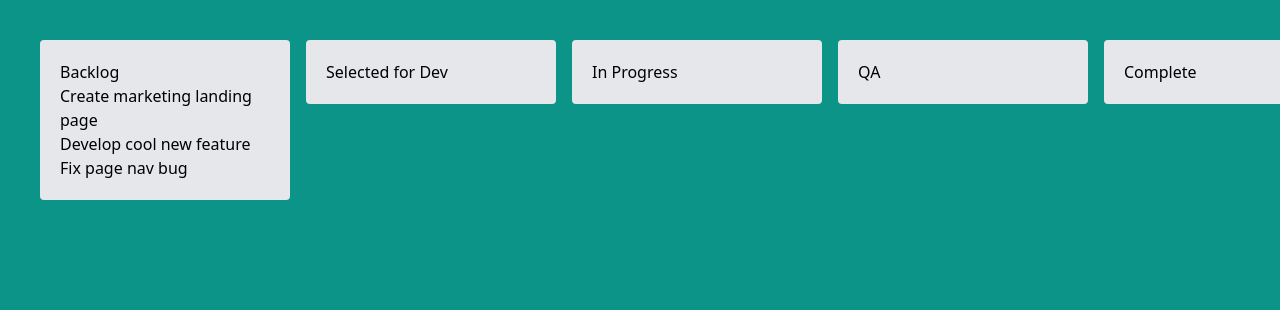
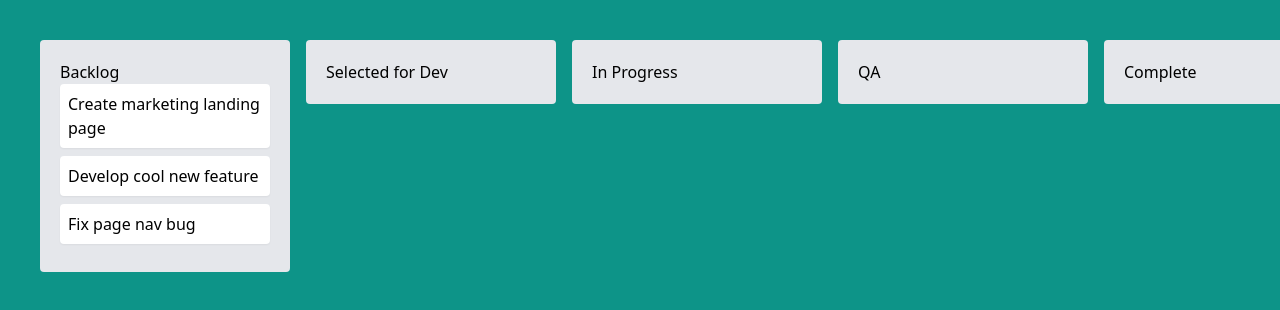
Before and after one commit to memotux/portfolio-dnd-board, a Nuxt app: page / in a window 1280 px wide. Shown: the top 310 px of the page. Built offline with nearby package versions, Linux system fonts and the light colour scheme.

Commit message:
add: DnDBoardTask component

```diff
--- a/components/DnDBoard.vue
+++ b/components/DnDBoard.vue
@@ -38,7 +38,7 @@ const columns = ref<Column[]>([
       <header>
         {{ col.title }}
       </header>
-      <p v-for="task in col.tasks" :key="task.id">{{ task.title }}</p>
+      <DnDBoardTask v-for="task in col.tasks" :key="task.id" :task="task" />
     </div>
   </div>
 </template>
--- /dev/null
+++ b/components/DnDBoardTask.vue
@@ -0,0 +1,18 @@
+<script lang="ts" setup>
+import type { Task } from '~/types';
+
+defineProps<{
+  task: Task
+}>()
+</script>
+
+<template>
+  <div :title="task.createdAt.toLocaleDateString()"
+    class="task bg-white p-2 mb-2 rounded shadow-sm max-w-[250px]">
+    <span>
+      {{ task.title }}
+    </span>
+  </div>
+</template>
+
+<style scoped></style>
```
